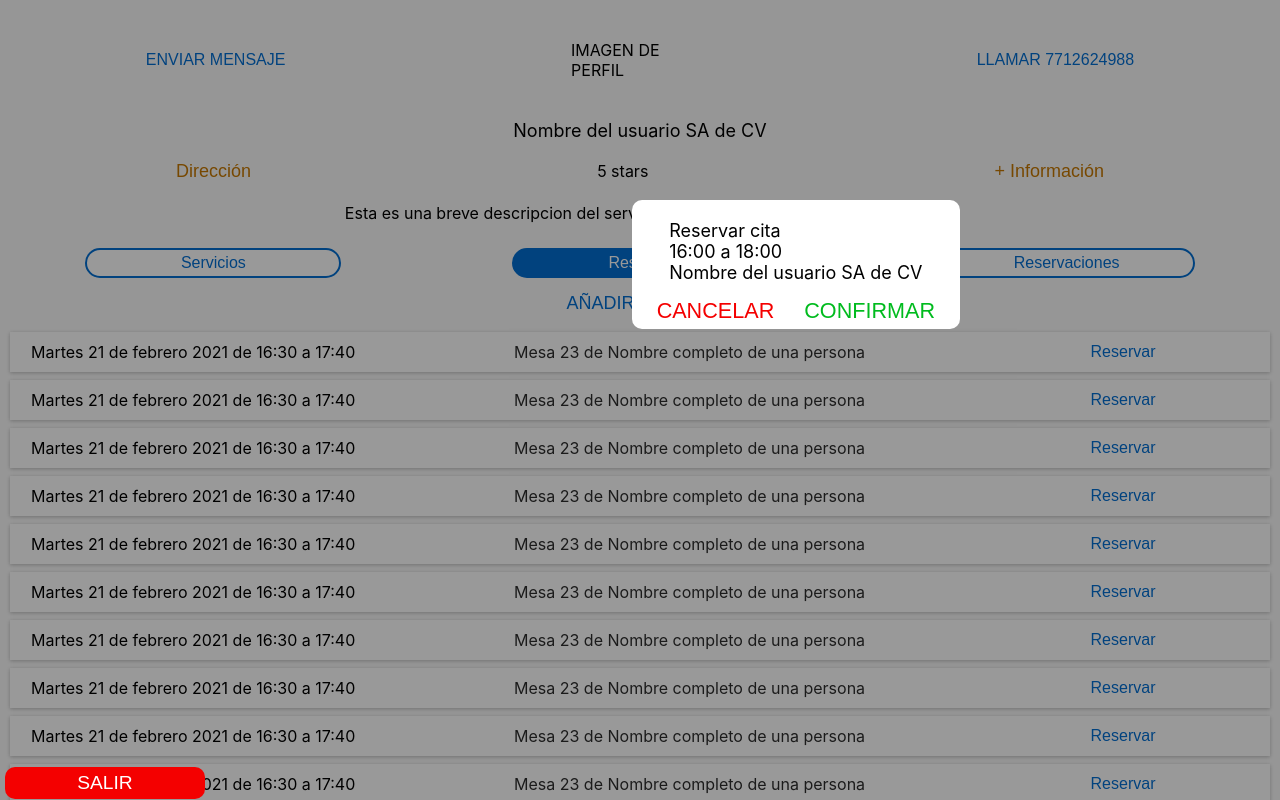
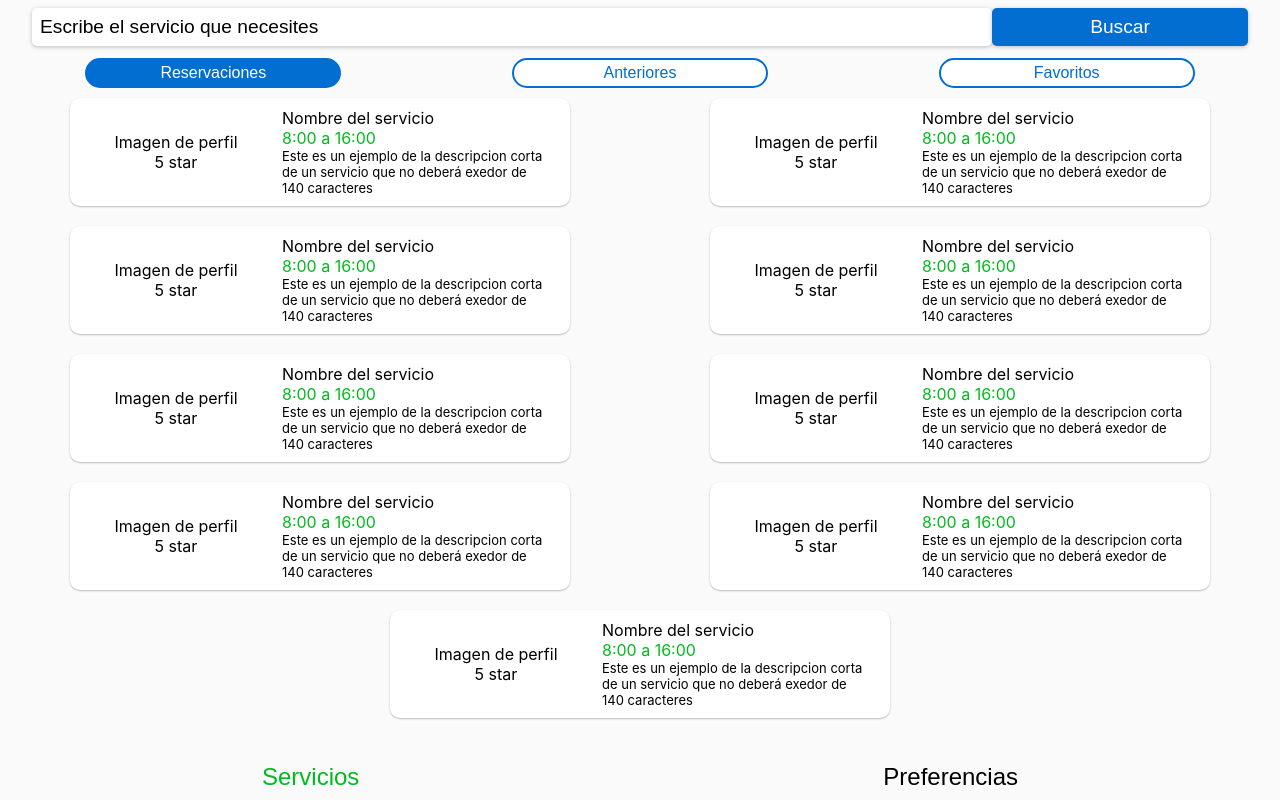
Before and after one commit to moctezumadaniel/tuservicio, a Next.js app: page / in a window 1280 px wide. Built offline with nearby package versions, Linux system fonts and the light colour scheme.

Commit message:
added logic based on redux to change tabs of the user services

```diff
--- /dev/null
+++ b/pages/User_services_tab/UserFavouriteServices.js
@@ -0,0 +1,9 @@
+function UserFavouriteServices(){
+    const defaultPage = "AÚN NO HAS AGREGADO SERVICIOS FAVORITOS"
+    return(
+        <div>
+            {defaultPage}
+        </div>
+    )
+}
+export default UserFavouriteServices
--- /dev/null
+++ b/pages/User_services_tab/UserPreviousServices.js
@@ -0,0 +1,11 @@
+import UserServicePreview from "../User_service_preview"
+
+function UserPreviousServices(){
+    const defaultPage = "AÚN NO TIENES SERVICIOS PREVIOS"
+    return(
+        <div>
+            {defaultPage}
+        </div>
+    )
+}
+export default UserPreviousServices
--- /dev/null
+++ b/pages/User_services_tab/UserReservations.js
@@ -0,0 +1,9 @@
+function UserReservations(){
+    const defaultPage = "AÚN NO TIENES RESERVACIONES"
+    return(
+        <div>
+            {defaultPage}
+        </div>
+    )
+}
+export default UserReservations
--- a/pages/User_services_tab/UserSearch.js
+++ b/pages/User_services_tab/UserSearch.js
@@ -1,10 +1,20 @@
 import styles from '../../styles/UserServices.module.css'
+import {useDispatch} from 'react-redux'
+import {changeToSearch} from '../../redux/actions/UserServicesTab'
 function UserSearch(){
+    const dispatch = useDispatch()
     const placeholder = "Escribe el servicio que necesites"
+    function handleSearchButton (){
+        dispatch(changeToSearch())
+    }
     return(
         <div className={styles.SearchBarContainer}>
             <input className={styles.SearchBar}type="text" placeholder={placeholder}/>
-            <button className={styles.SearchButton}>Buscar</button>
+
+            <button className={styles.SearchButton}
+            onClick={handleSearchButton}>
+                Buscar
+            </button>
         </div>
     )
 }
--- a/pages/User_services_tab/UserServicesTabButtons.js
+++ b/pages/User_services_tab/UserServicesTabButtons.js
@@ -1,10 +1,36 @@
 import styles from '../../styles/UserServices.module.css'
+import {useDispatch} from 'react-redux'
+import {changeToReservations, changeToFavourites, changeToPrevious} from '../../redux/actions/UserServicesTab'
 function UserServicesTabButtons(){
+    const dispatch = useDispatch();
+
+    function handleReservationsButton(){
+        dispatch(changeToReservations())
+    }
+    function handlePreviousButton(){
+        dispatch(changeToPrevious())
+    }
+    function handleFavouritesButton(){
+        dispatch(changeToFavourites())
+    }
+
     return(
         <div className={styles.TabButtonsContainer}>
-            <button className={styles.TabButtonActive}>Reservaciones</button>
-            <button className={styles.TabButtons}>Anteriores</button>
-            <button className={styles.TabButtons}>Favoritos</button>
+
+            <button className={styles.TabButtonActive}
+            onClick={handleReservationsButton}>
+                Reservaciones
+            </button>
+
+            <button className={styles.TabButtons}
+            onClick={handlePreviousButton}>
+                Anteriores
+            </button>
+
+            <button className={styles.TabButtons}
+            onClick={handleFavouritesButton}>
+                Favoritos
+            </button>
         </div>
     );
 }
--- a/pages/User_services_tab/index.js
+++ b/pages/User_services_tab/index.js
@@ -1,12 +1,34 @@
 import UserServicesTabButtons from './UserServicesTabButtons'
 import UserSearch from './UserSearch'
 import ServicesSearch from './ServicesSearch';
+import UserPreviousServices from './UserPreviousServices'
+import UserReservations from './UserReservations'
+import UserFavouriteServices from './UserFavouriteServices'
+
+import { useSelector, useDispatch } from 'react-redux';
 function UserServicesTab(){
+    const currentTab = useSelector(state=>state.userServicesTab)
     return(
         <div>
             <UserSearch/>
            <UserServicesTabButtons/>
-           <ServicesSearch/>
+
+           {currentTab === 'Search'?
+            <ServicesSearch/>
+           :""}
+
+           {currentTab === 'Reservations'?
+            <UserReservations/>
+           :""}
+
+           {currentTab === 'Favourites'?
+            <UserFavouriteServices/>
+           :""}
+
+           {currentTab === 'Previous'?
+            <UserPreviousServices/>
+           :""}
+
         </div>
     );
 }
--- a/pages/index.js
+++ b/pages/index.js
@@ -16,9 +16,9 @@ export default function Home() {
           <title>Celer</title>
           <link rel="icon" href="/favicon.ico" />
         </Head>
-        <CustomerProfileTemplate/>
-        {/*<UserServicesTab/>*/}
-        {/*<MainTabButtons/>*/}
+        {/*<CustomerProfileTemplate/>*/}
+        <UserServicesTab/>
+        <MainTabButtons/>
       </div>
     </Provider>
   )
--- /dev/null
+++ b/redux/actions/UserServicesTab.js
@@ -0,0 +1,22 @@
+export const changeToReservations =()=>{
+    return{
+        type:'CHANGE_TO_RESERVATIONS'
+    }
+}
+
+export const changeToFavourites =()=>{
+    return{
+        type:'CHANGE_TO_FAVOURITES'
+    }
+}
+export const changeToPrevious =()=>{
+    return{
+        type:'CHANGE_TO_PREVIOUS'
+    }
+}
+
+export const changeToSearch = ()=>{
+    return{
+        type: 'CHANGE_TO_SEARCH'
+    }
+}
--- a/redux/reducers/index.js
+++ b/redux/reducers/index.js
@@ -1,9 +1,11 @@
 import {combineReducers} from 'redux'
+import {servicesTabSelectedReducer} from './userServicesTab'
 
-import userLoginReducer from './userLogin'
+import {userLoginReducer} from './userLogin'
 
 const rootReducer = combineReducers({
-    userLogin: userLoginReducer
+    userLogin: userLoginReducer,
+    userServicesTab:servicesTabSelectedReducer,
 })
 
 export default rootReducer
--- a/redux/reducers/userLogin.js
+++ b/redux/reducers/userLogin.js
@@ -1,4 +1,4 @@
-const userLoginReducer = (state = false, action)=>{
+export const userLoginReducer = (state = false, action)=>{
     switch (action.type){
         case "USER_LOGGED":
             return true;
@@ -6,5 +6,3 @@ const userLoginReducer = (state = false, action)=>{
             return state;
     }
 }
-
-export default userLoginReducer
--- /dev/null
+++ b/redux/reducers/userServicesTab.js
@@ -0,0 +1,14 @@
+export const servicesTabSelectedReducer = (state = 'Search', action)=>{
+    switch (action.type){
+        case 'CHANGE_TO_RESERVATIONS':
+            return 'Reservations';
+        case 'CHANGE_TO_PREVIOUS':
+            return 'Previous';
+        case 'CHANGE_TO_FAVOURITES':
+            return 'Favourites';
+        case 'CHANGE_TO_SEARCH':
+            return 'Search';
+        default:
+            return state;
+    }
+}
```
